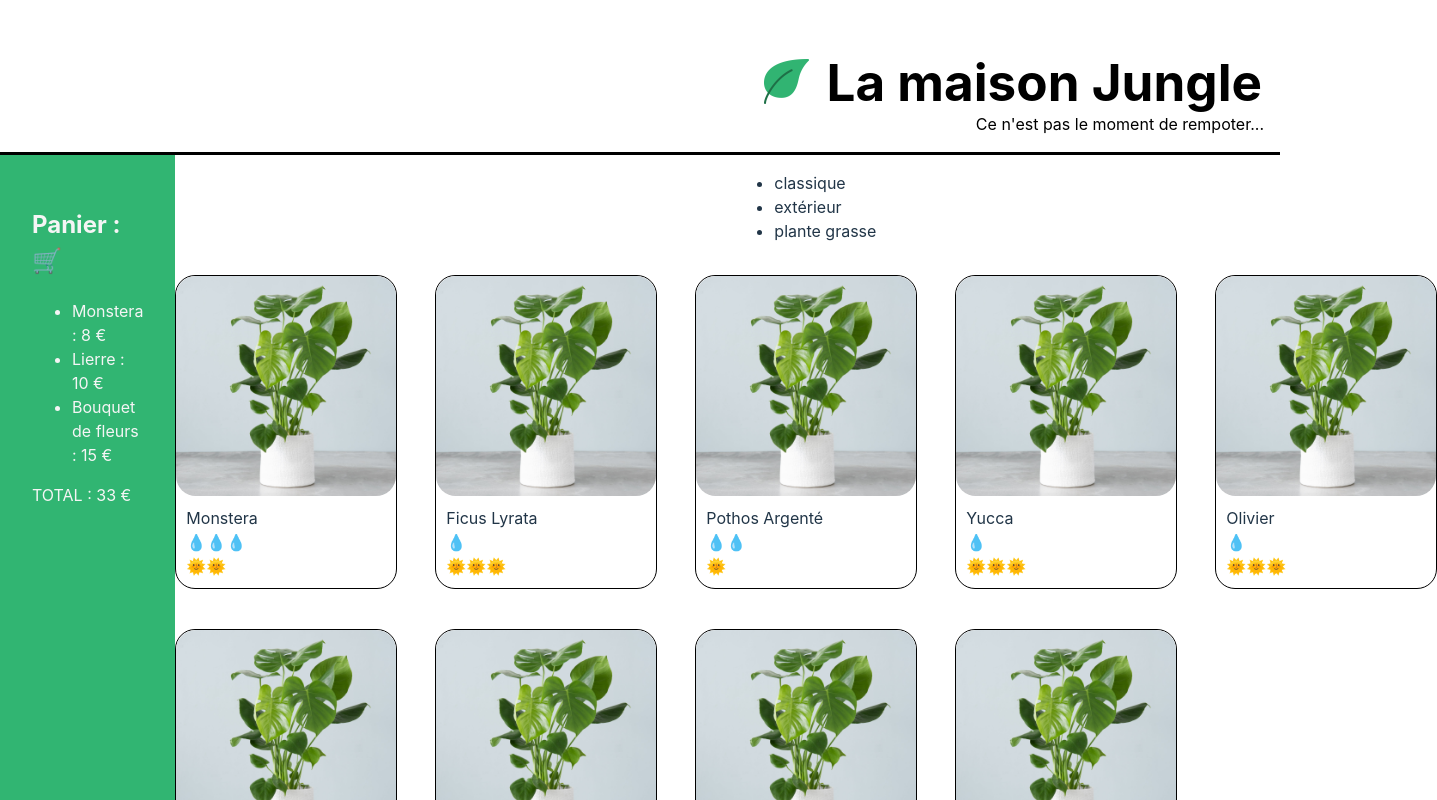
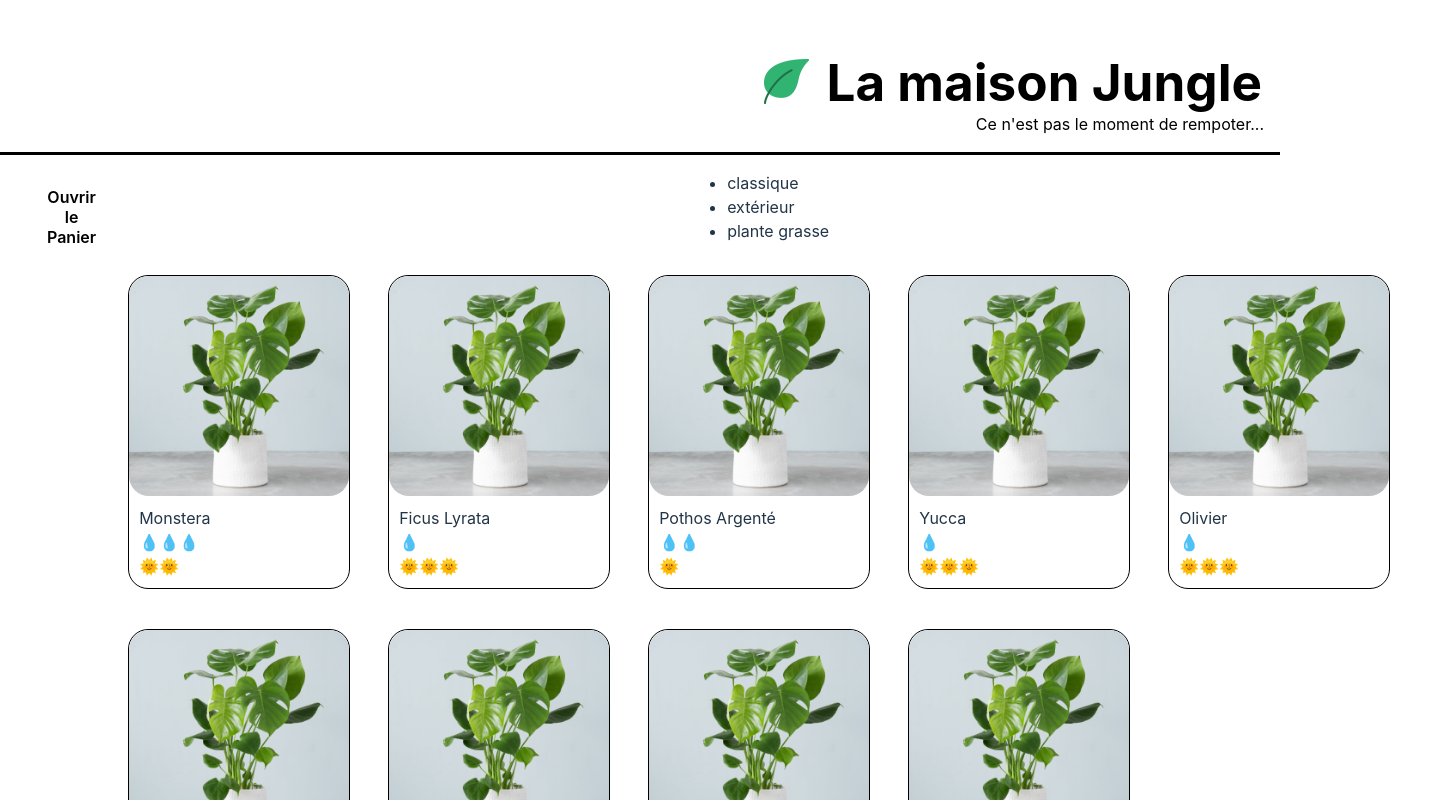
Before and after one commit to TheCrazyHitomi/la-maison-jungle, a React (Vite) app: page / in a window 1280 px wide. Shown: the top 800 px of the page, 1437 px wide, since content can reach past the window. Built offline with nearby package versions, Linux system fonts and the light colour scheme.

Commit message:
add modifs to CArt

```diff
--- a/src/components/cart.jsx
+++ b/src/components/cart.jsx
@@ -1,4 +1,6 @@
+import { useState } from "react";
 import "../styles/cart.css"
+import { use } from "react";
 
 const monsteraPrice = 8;
 const ivyPrice = 10;
@@ -7,17 +9,37 @@ const bouquetPrice = 15;
 // console.log(totalPanier);
 
 const Cart = () => {
-	return (
+	const [isOpen, setIsOpen] = useState(false)
+	const [cart, setCart] = useState(0)
+
+	return isOpen ? (
 		<div className="lmj-cart">
+			<button className="lmj-cart-toggle-button" onClick={() => setIsOpen(false)}>Fermer</button>
             <h2>Panier : 🛒</h2>
-			<ul>
+			<div className="lmj-article">
+			<div>
+				<div>
+					Monstera : {monsteraPrice}€
+				</div>
+				<div>
+				quantité : {cart}
+				</div>
+			</div>
+			<button className="lmj-cart-Button" onClick={()=> setCart(cart + 1)}>Ajouter</button>
+			</div>
+			<h3>Total : {monsteraPrice * cart}€</h3>
+			{/* <ul>
 				<li> Monstera : {monsteraPrice} €</li>
 				<li> Lierre : {ivyPrice} €</li>
 				<li> Bouquet de fleurs : {bouquetPrice} €</li>
 			</ul>
-			<p>TOTAL : {monsteraPrice + ivyPrice + bouquetPrice} €</p>
+			<p>TOTAL : {monsteraPrice + ivyPrice + bouquetPrice} €</p> */}
 		</div>
-	);
+	) : (
+		<div className="lmj-cart-closed">
+			<button className="lmj-cart-toggle-button" onClick={() => setIsOpen(true)}>Ouvrir le Panier</button>
+		</div>
+	)
 };
 
 export default Cart
--- a/src/styles/cart.css
+++ b/src/styles/cart.css
@@ -2,4 +2,36 @@
     padding: 32px;
     color: whitesmoke;
     background-color: #31b572;
+    min-width: 250px;
 }
+
+.lmj-article{
+    display: flex;
+    flex-direction: column;
+    justify-content: space-between;
+}
+
+.lmj-cart-Button{
+    background-color:#125734;
+    color: whitesmoke;
+    cursor: pointer;
+}
+
+.lmj-cart-toggle-button {
+	background: none;
+	outline: none;
+	border: none;
+	font-weight: 600;
+	cursor: pointer;
+	align-self: self-start;
+	padding: 0;
+	color: white;
+}
+
+.lmj-cart-closed {
+	padding: 32px;
+	width: 200px;
+}
+.lmj-cart-closed > button {
+	color: black;
+}
```
